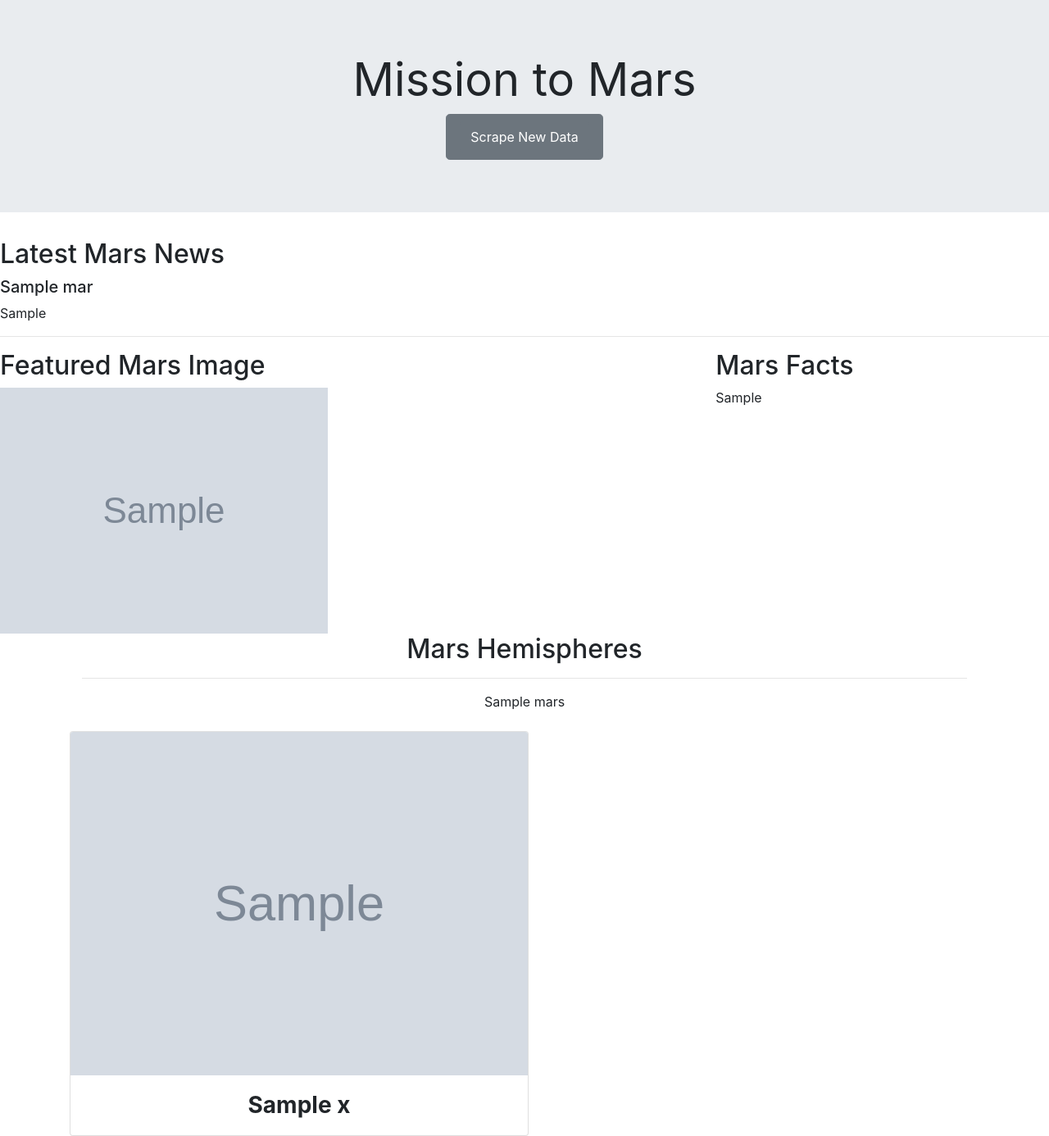
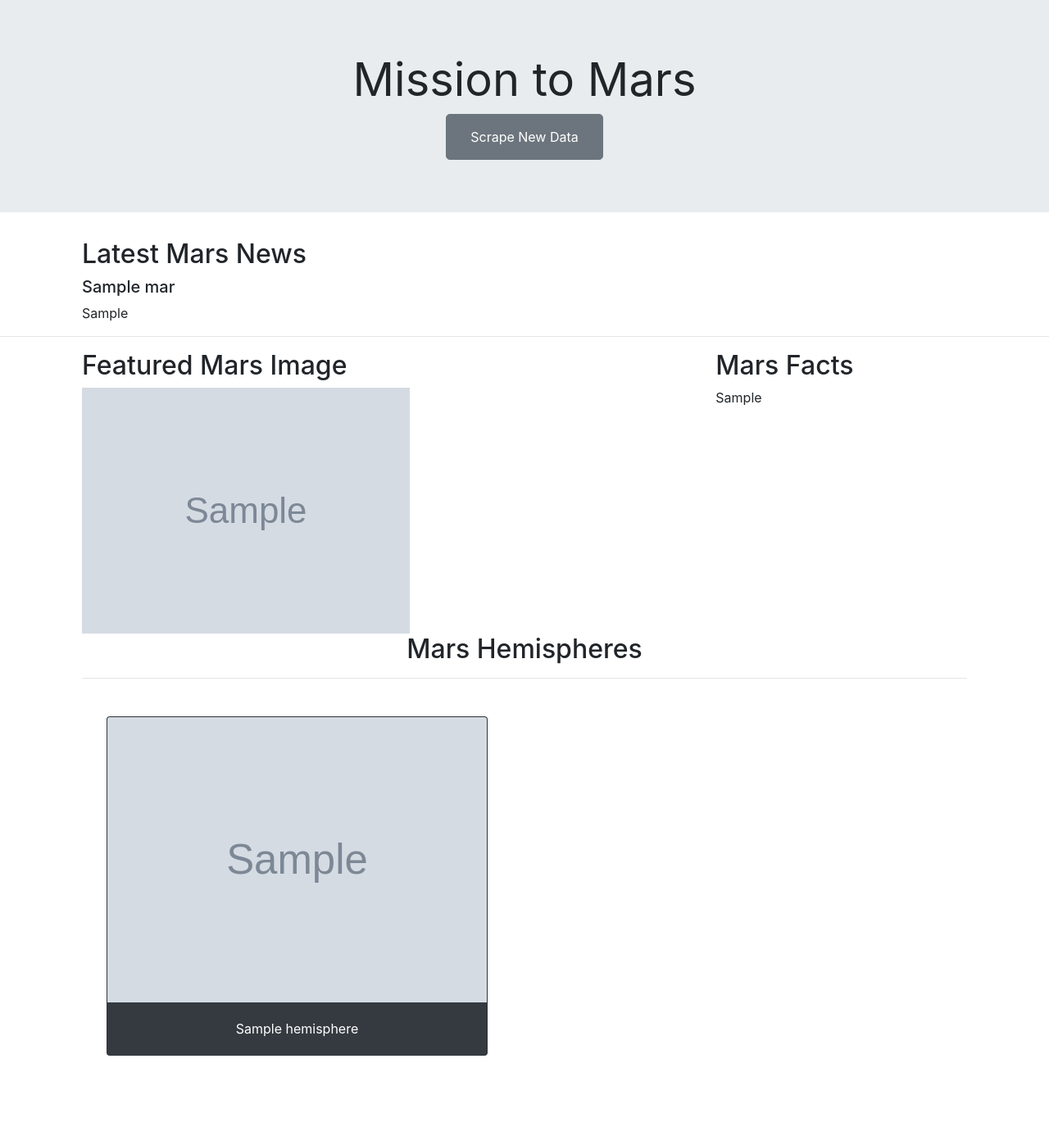
Before and after one commit to eenabow/web-scraping-challenge, a Flask app: template Missions_to_Mars/templates/index.html in a window 1280 px wide. Shown: the whole page at 82% size. After the commit the page ends 1288 px from the top, so only its background shows below. Run offline with Flask 2, Linux system fonts and the light colour scheme; the template is opened without the code that fills it: most values are stand-ins (such as "Sample title", 1, 10 or a date in 2020); grey boxes marked "Sample" are stand-in pictures; some libraries are stand-ins or nearby versions.

Commit message:
Final code

```diff
--- a/Missions_to_Mars/app.py
+++ b/Missions_to_Mars/app.py
@@ -11,7 +11,7 @@ app = Flask(__name__)
 
 #CREATE A FREE MONGO CLUSTER MONGODB
 #  The default port used by MongoDB is 27017
-conn = 'mongodb://localhost:27017'
+conn = 'mongodb://localhost:27017/scraped_mars_info'
 client = pymongo.MongoClient(conn)
 
 #########################################################################################################################
--- a/Missions_to_Mars/templates/index.html
+++ b/Missions_to_Mars/templates/index.html
@@ -30,9 +30,9 @@
         <div class="col-md-12">
             <div class="media">
                 <div class="media-body">
-                    <h2>Latest Mars News</h2>
-                    <h5>{{mars.title}}</h5>
-                    <p>{{mars.news_p}}</p>
+                    <h2 style="padding-left: 100px">Latest Mars News</h2>
+                    <h5 style="padding-left: 100px"> {{mars.title}}</h5>
+                    <p style="padding-left: 100px">{{mars.news_p}}</p>
                     <hr>
                 </div>
             </div>
@@ -42,8 +42,8 @@
     <div class="row" id="mars-photo">
         <div class="col-md-8">
             <div class="media-body">
-                <h2>Featured Mars Image</h2>
-                <img src={{ mars.image }} class="img-responsive" alt="JPL Featured Image">
+                <h2 style="padding-left: 100px">Featured Mars Image</h2>
+                <img style="padding-left: 100px" src={{ mars.image }} class="img-responsive" alt="JPL Featured Image">
             </div>
         </div>
         <!-- Mars Facts table Container-->
@@ -66,25 +66,22 @@
                 </div>
             </div>
         </div>
-
-
-        <!-- Below still needs debugged- appended hemispheres list is not showing in html -->
-        {{mars}}
-         <div class="row" id="mars-hemispheres">
-            {% for item in mars.hemispheres %}
-            <div class='col-md-6 col-xs-12 pt-4'>
-                <div class="card" style="width: 35rem;">
-                    <img class="card-img-top img-fluid" src="{{ x.img_url }}">
-                    <div class="card-body">
-                        <h3 class="card-text"><b> {{ x.title}}</b></h3>
+        <div class="col-md-12">
+            <div class="row" id="mars-hemispheres">
+                {% for hemisphere in mars.hemispheres %}
+                <div class="col-md-6">
+                    <div class="card text-white bg-dark" style="margin: 30px;">
+                        <!-- If Images are False/None/Non-Existent, Then Default to Error Message -->
+                        <img class="card-img-top" src="{{hemisphere.img_url}}" />
+                        <div class="card-body">
+                            <p class="card-text">{{hemisphere.title}}</p>
+                        </div>
                     </div>
                 </div>
                 {% endfor %}
             </div>
+        </div>
     </div>
-    </div>
-
-
 </body>
 
 </html>
```
